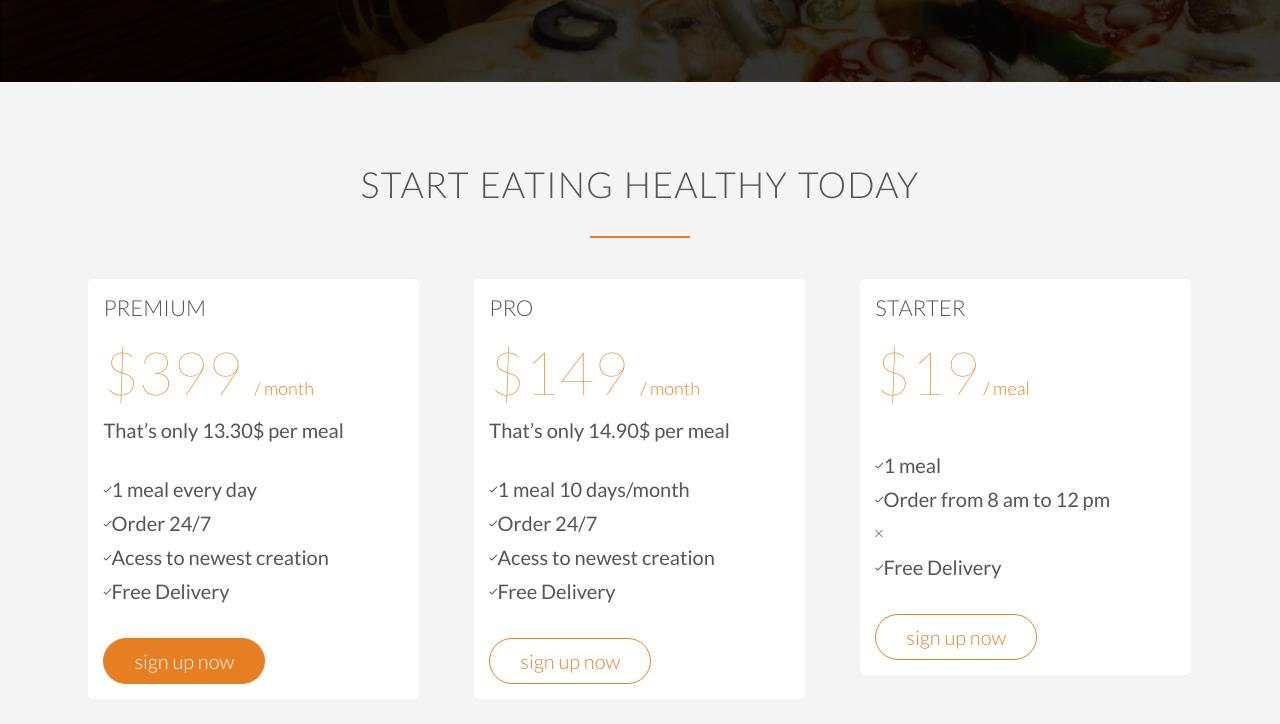
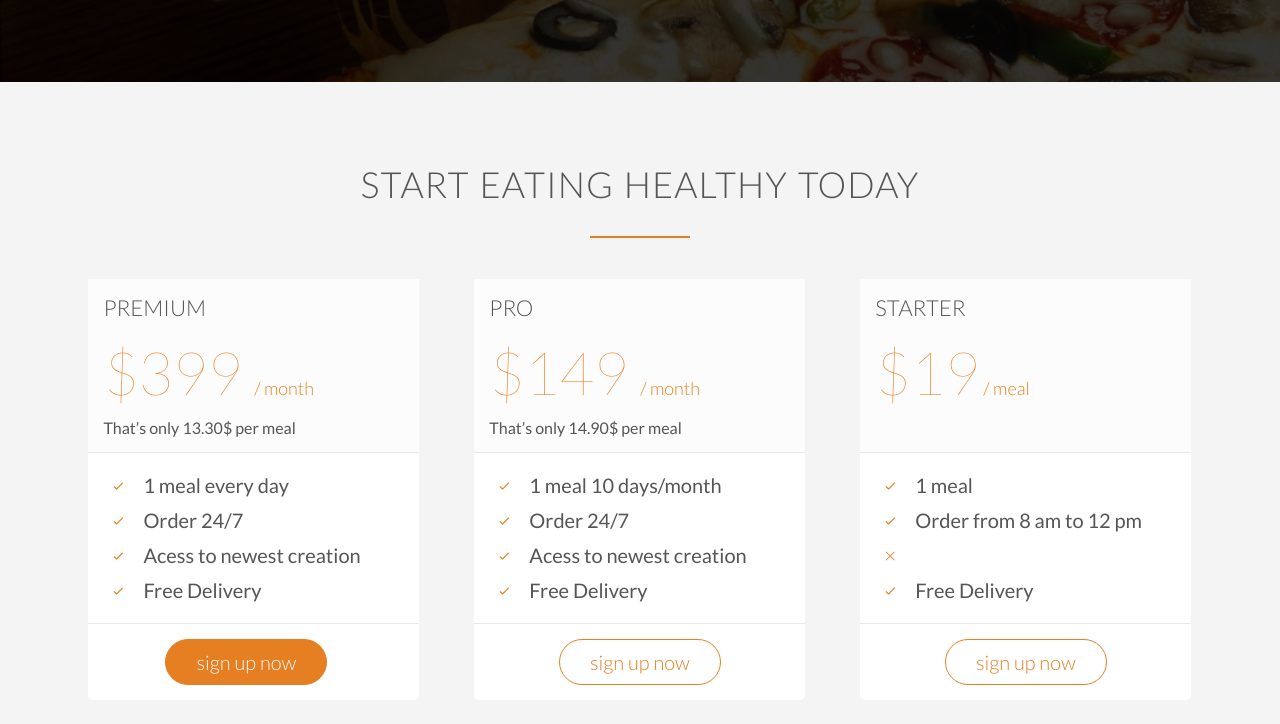
Before and after one commit to DEV-EGo/omni-food, a plain HTML site: page index.html in a window 1280 px wide. Shown: the part 3905-4629 px from the top of the page. Drawn offline with Linux system fonts and the light colour scheme; files whose address does not match are found by name.

Commit message:
sign up css continued

```diff
--- a/Resources/CSS/style.css
+++ b/Resources/CSS/style.css
@@ -426,7 +426,16 @@ cite img {
 
 .plan-box div {
     padding: 15px;
-    border-bottom: 1 px solid #e8e8e8;
+    border-bottom: 1px solid #e8e8e8;
+}
+
+.plan-box div:first-child{
+    background-color: #fcfcfc;
+}
+
+.plan-box div:last-child{
+    text-align: center;
+    border: 0;
 }
 
 .plan-price{
--- a/index.html
+++ b/index.html
@@ -324,14 +324,14 @@
                         <div>
                             <h3>Premium</h3>
                             <p class="plan-price"> $399 <span> / month </span></p>
-                            <p class="plan-price-month"> That’s only 13.30$ per meal</p>
+                            <p class="plan-price-meal"> That’s only 13.30$ per meal</p>
                         </div>
                         <div>
                             <ul>
-                                <li> <i class="ion-ios-checkmark-empty"></i>1 meal every day</li>
-                                <li> <i class="ion-ios-checkmark-empty"></i>Order 24/7</li>
-                                <li> <i class="ion-ios-checkmark-empty"></i>Acess to newest creation</li>
-                                <li> <i class="ion-ios-checkmark-empty"></i>Free Delivery</li>
+                                <li> <i class="ion-ios-checkmark-empty icon-small"></i>1 meal every day</li>
+                                <li> <i class="ion-ios-checkmark-empty icon-small"></i>Order 24/7</li>
+                                <li> <i class="ion-ios-checkmark-empty icon-small"></i>Acess to newest creation</li>
+                                <li> <i class="ion-ios-checkmark-empty icon-small"></i>Free Delivery</li>
                             </ul>
                         </div>
                         <!-- sign up button insert here -->
@@ -346,14 +346,14 @@
                         <div>
                             <h3>Pro</h3>
                             <p class="plan-price"> $149 <span> / month </span></p>
-                            <p class="plan-price-month"> That’s only 14.90$ per meal</p>
+                            <p class="plan-price-meal"> That’s only 14.90$ per meal</p>
                         </div>
                         <div>
                             <ul>
-                                <li> <i class="ion-ios-checkmark-empty"></i>1 meal 10 days/month </li>
-                                <li> <i class="ion-ios-checkmark-empty"></i>Order 24/7</li>
-                                <li> <i class="ion-ios-checkmark-empty"></i>Acess to newest creation</li>
-                                <li> <i class="ion-ios-checkmark-empty"></i>Free Delivery</li>
+                                <li> <i class="ion-ios-checkmark-empty icon-small"></i>1 meal 10 days/month </li>
+                                <li> <i class="ion-ios-checkmark-empty icon-small"></i>Order 24/7</li>
+                                <li> <i class="ion-ios-checkmark-empty icon-small"></i>Acess to newest creation</li>
+                                <li> <i class="ion-ios-checkmark-empty icon-small"></i>Free Delivery</li>
                             </ul>
                         </div>
                         <!-- sign up button insert here -->
@@ -368,14 +368,14 @@
                         <div>
                             <h3>Starter</h3>
                             <p class="plan-price"> $19<span> / meal </span></p>
-                            <p class="plan-price-month"> </p>
+                            <p class="plan-price-meal">&nbsp;</p>
                         </div>
                         <div>
                             <ul>
-                                <li> <i class="ion-ios-checkmark-empty"></i>1 meal</li>
-                                <li> <i class="ion-ios-checkmark-empty"></i>Order from 8 am to 12 pm</li>
-                                <li> <i class="ion-ios-close-empty"></i> </li>
-                                <li> <i class="ion-ios-checkmark-empty"></i>Free Delivery</li>
+                                <li> <i class="ion-ios-checkmark-empty icon-small"></i>1 meal</li>
+                                <li> <i class="ion-ios-checkmark-empty icon-small"></i>Order from 8 am to 12 pm</li>
+                                <li> <i class="ion-ios-close-empty icon-small"></i> </li>
+                                <li> <i class="ion-ios-checkmark-empty icon-small"></i>Free Delivery</li>
                             </ul>
                         </div>
                         <!-- sign up button insert here -->
```
